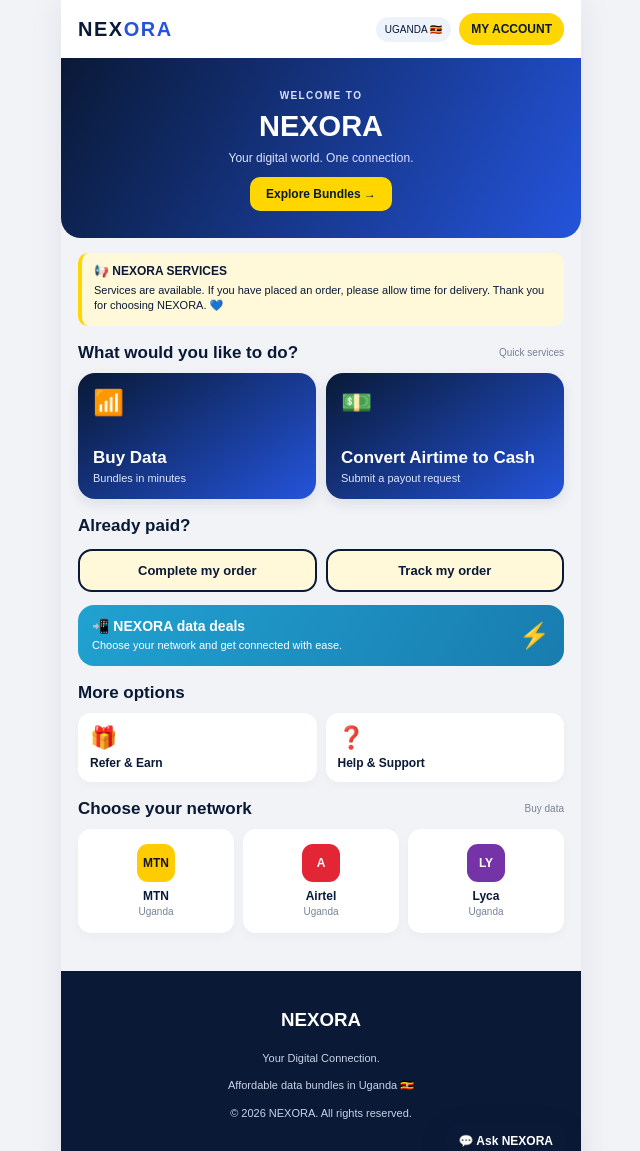
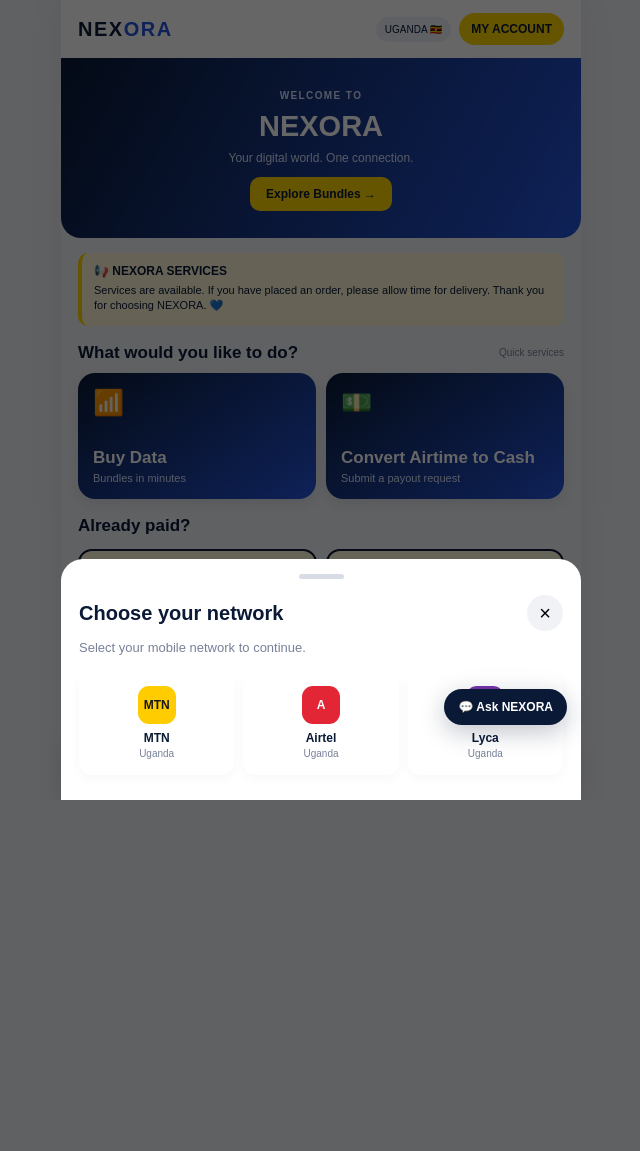
Before and after one commit to mosesksoftware-cyber/NEXORA, a Flask app: page / in a window 1280 px wide, after a click on "Explore Bundles →". Shown: the top 1151 px of the page, without its empty margins (319-959 px from the left). After the commit the page ends 800 px from the top, so only its background shows below. Run offline with Flask 3, Linux system fonts and the light colour scheme; parts of the project's set-up code (start-up, migrations or seed data) failed here and were passed over.

Commit message:
Update index.html

```diff
--- a/templates/index.html
+++ b/templates/index.html
@@ -239,6 +239,29 @@ footer p{color:#c8d3e9;font-size:11px;line-height:1.5}
     <p>Affordable data bundles in Uganda 🇺🇬</p>
     <p>© 2026 NEXORA. All rights reserved.</p>
 </footer>
+</div>
+
+<!-- BUY DATA NETWORK PICKER -->
+<div class="sheet-overlay" id="networkPickerOverlay">
+<div class="sheet">
+    <div class="sheet-handle"></div>
+    <div class="sheet-header">
+        <h2>Choose your network</h2>
+        <button type="button" class="close-button" id="closeNetworkPicker" aria-label="Close">×</button>
+    </div>
+    <p style="color:#778198;font-size:13px;margin:9px 0 16px">Select your mobile network to continue.</p>
+    <div class="network-grid">
+        <button type="button" class="network-card network-prompt-card" data-network="MTN">
+            <div class="network-logo logo-mtn">MTN</div><strong>MTN</strong><small>Uganda</small>
+        </button>
+        <button type="button" class="network-card network-prompt-card" data-network="Airtel">
+            <div class="network-logo logo-airtel">A</div><strong>Airtel</strong><small>Uganda</small>
+        </button>
+        <button type="button" class="network-card network-prompt-card" data-network="Lyca">
+            <div class="network-logo logo-lyca">LY</div><strong>Lyca</strong><small>Uganda</small>
+        </button>
+    </div>
+</div>
 </div>
 
 <!-- AIRTIME TO CASH REQUEST -->
@@ -502,22 +525,32 @@ const packages = {
 
 const $ = id => document.getElementById(id);
 
-/* REVEAL THE BUNDLE FLOW ONLY AFTER BUY DATA IS PRESSED */
+/* BUY DATA OPENS A NETWORK PICKER SHEET INSTEAD OF SCROLLING */
 function openBundles(event) {
     if (event) event.preventDefault();
-
     closeScreens();
-    const section = $("bundles");
-    section.classList.add("open");
     activeNav("bundlesButton");
-
-    requestAnimationFrame(() => {
-        section.scrollIntoView({behavior:"smooth", block:"start"});
-    });
+    showScreen($("networkPickerOverlay"));
 }
 
 document.querySelectorAll('.service[href="#bundles"], .hero-button').forEach(link => {
     link.addEventListener("click", openBundles);
+});
+
+document.querySelectorAll(".network-prompt-card").forEach(button => {
+    button.addEventListener("click", () => {
+        const network = button.dataset.network;
+        closeScreens();
+        $("bundles").classList.add("open");
+        const matchingCard = document.querySelector('.network-card[data-network="' + network + '"]');
+        if (matchingCard) matchingCard.click();
+        requestAnimationFrame(() => {
+            $("durationSection").scrollIntoView({behavior:"smooth", block:"start"});
+        });
+    });
+});
+$("closeNetworkPicker").addEventListener("click", () => {
+    closeScreens();
 });
 
 let selectedNetwork = "";
@@ -530,6 +563,7 @@ let trackingTimer = null;
 let activeTracking = null;
 
 const overlays = [
+    $("networkPickerOverlay"),
     $("orderOverlay"),
     $("confirmationOverlay"),
     $("paymentOverlay"),
```
